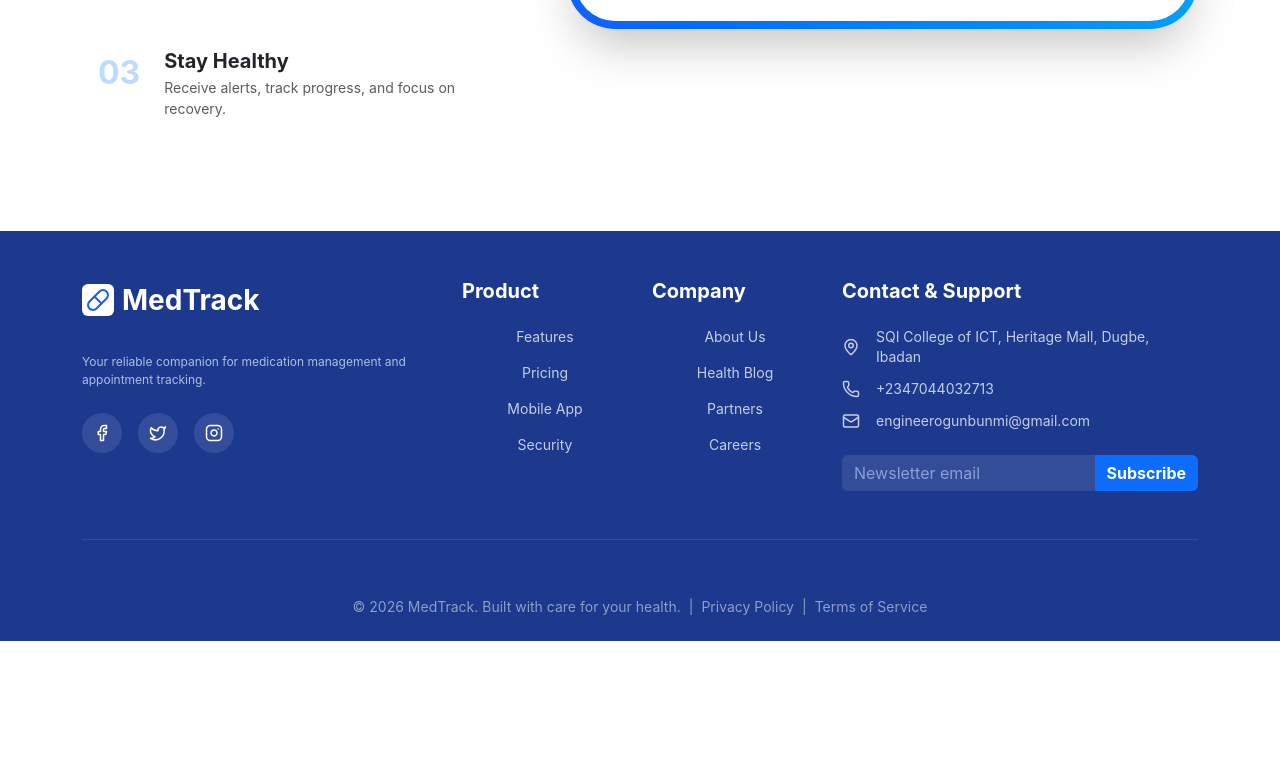
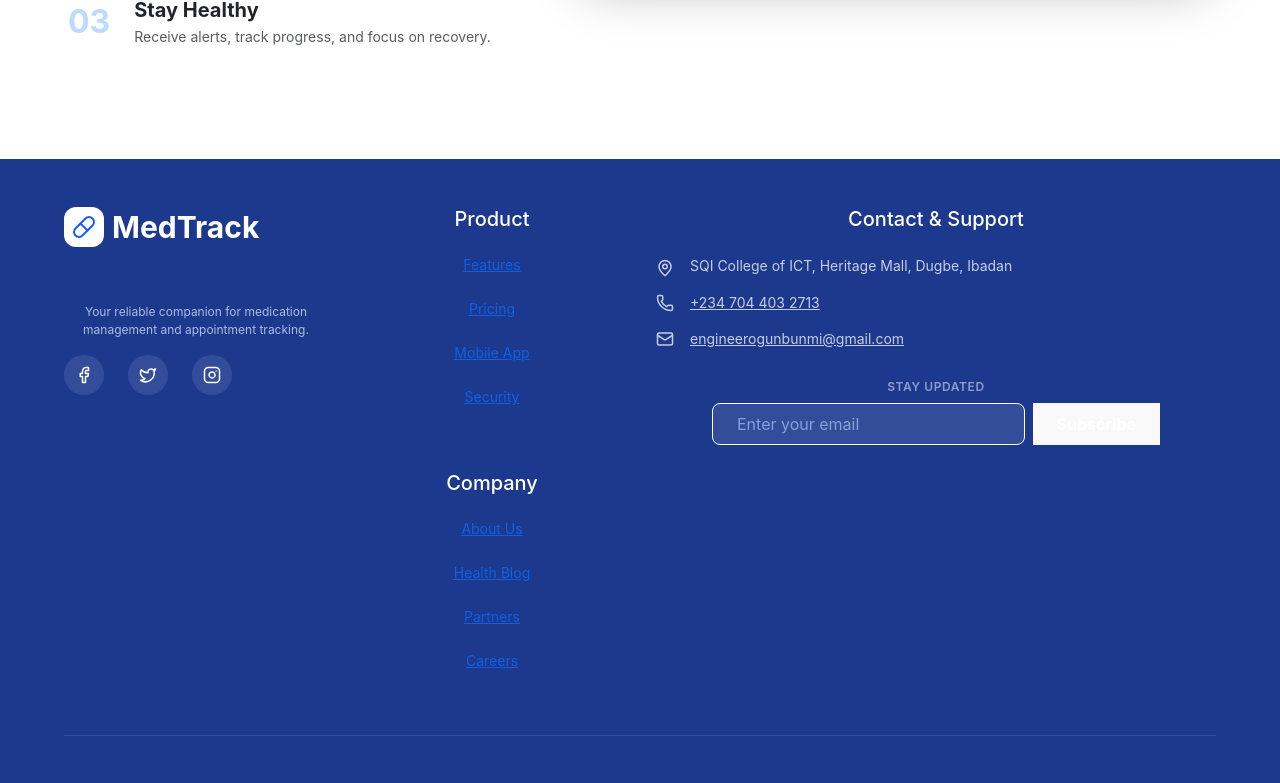
Before and after one commit to Jaysmart98/MedReminder, a React (Vite) app in the folder Frontend/: page / in a window 1280 px wide. Shown: the part 2000-2783 px from the top of the page. Before the commit the page ends 2641 px from the top, so only its background shows below. Built offline with nearby package versions, Linux system fonts and the light colour scheme.

Commit message:
Social media reachout links added. CSS Styling for responsiveness

```diff
--- a/Frontend/src/Pages/LandingPage/LandingPage.jsx
+++ b/Frontend/src/Pages/LandingPage/LandingPage.jsx
@@ -189,7 +189,116 @@ const LandingPage = () => {
       </section>
 
       {/* Standardized Footer */}
-      <footer id="contact" className="bg-blue-900 text-white pt-5 pb-4 mt-auto">
+       <footer id="contact" className="bg-blue-900 text-white pt-12 pb-6 mt-auto">
+      <div className="container px-4 mx-auto">
+        <div className="grid grid-cols-1 md:grid-cols-2 lg:grid-cols-4 gap-8 mb-12">
+
+          {/* Brand Section */}
+          <div className="flex flex-col items-center md:items-start text-center md:text-left">
+            <div className="flex items-center gap-2 font-bold text-3xl mb-4">
+              <div className="bg-white p-2 rounded-xl text-blue-600">
+                <Pill size={24} />
+              </div>
+              <span>MedTrack</span>
+            </div>
+            <p className="text-blue-100 opacity-75 mb-6 max-w-sm">
+              Your reliable companion for medication management and appointment tracking.
+            </p>
+            <div className="flex gap-4 justify-center md:justify-start">
+              {[
+                { icon: <Facebook size={18} />, href: "https://www.facebook.com/share/1aizWy3wTW/?mibextid=wwXIfr" },
+                { icon: <Twitter size={18} />, href: "https://x.com/jaysmart98" },
+                { icon: <Instagram size={18} />, href: "https://www.instagram.com/king__jhay111" }
+              ].map((social, idx) => (
+                <a
+                  key={idx}
+                  href={social.href}
+                  target="_blank"
+                  rel="noopener noreferrer"
+                  className="w-10 h-10 rounded-full bg-white bg-opacity-10 flex items-center justify-center text-white hover:bg-white hover:text-blue-900 transition-all duration-300 transform hover:scale-110"
+                >
+                  {social.icon}
+                </a>
+              ))}
+            </div>
+          </div>
+
+          {/* Links Section 1 - Product */}
+          <div className="text-center md:text-left grid grid-cols-2 md:grid-cols-1 gap-4">
+            <div>
+              <h5 className="font-bold text-lg mb-4 text-white">Product</h5>
+              <ul className="space-y-3 opacity-75 text-sm list-none p-0">
+                <li><a href="#" className="hover:text-white hover:opacity-100 transition-opacity no-underline text-blue-100">Features</a></li>
+                <li><a href="#" className="hover:text-white hover:opacity-100 transition-opacity no-underline text-blue-100">Pricing</a></li>
+                <li><a href="#" className="hover:text-white hover:opacity-100 transition-opacity no-underline text-blue-100">Mobile App</a></li>
+                <li><a href="#" className="hover:text-white hover:opacity-100 transition-opacity no-underline text-blue-100">Security</a></li>
+              </ul>
+            </div>
+
+            {/* Links Section 2 - Company (Nested for mobile side-by-side) */}
+            <div className="md:mt-6">
+              <h5 className="font-bold text-lg mb-4 text-white">Company</h5>
+              <ul className="space-y-3 opacity-75 text-sm list-none p-0">
+                <li><a href="#" className="hover:text-white hover:opacity-100 transition-opacity no-underline text-blue-100">About Us</a></li>
+                <li><a href="#" className="hover:text-white hover:opacity-100 transition-opacity no-underline text-blue-100">Health Blog</a></li>
+                <li><a href="#" className="hover:text-white hover:opacity-100 transition-opacity no-underline text-blue-100">Partners</a></li>
+                <li><a href="#" className="hover:text-white hover:opacity-100 transition-opacity no-underline text-blue-100">Careers</a></li>
+              </ul>
+            </div>
+          </div>
+
+          {/* Contact Section */}
+          <div className="text-center md:text-left lg:col-span-2">
+            <h5 className="font-bold text-lg mb-4 text-white">Contact & Support</h5>
+            <div className="space-y-4 opacity-75 text-sm mb-6">
+              <div className="flex items-start md:items-center justify-center md:justify-start gap-3">
+                <MapPin size={18} className="shrink-0 mt-1 md:mt-0" />
+                <span>SQI College of ICT, Heritage Mall, Dugbe, Ibadan</span>
+              </div>
+              <div className="flex items-center justify-center md:justify-start gap-3">
+                <Phone size={18} className="shrink-0" />
+                <a href="tel:+2347044032713" className="text-white no-underline">+234 704 403 2713</a>
+              </div>
+              <div className="flex items-center justify-center md:justify-start gap-3">
+                <Mail size={18} className="shrink-0" />
+                <a href="mailto:engineerogunbunmi@gmail.com" className="text-white no-underline">engineerogunbunmi@gmail.com</a>
+              </div>
+            </div>
+
+            {/* Newsletter */}
+            <div className="max-w-md mx-auto md:mx-0">
+              <label className="block text-xs font-semibold uppercase tracking-wider mb-2 opacity-50">Stay Updated</label>
+              <div className="flex flex-col sm:flex-row gap-2">
+                <input
+                  type="email"
+                  className="flex-grow bg-white bg-opacity-10 border border-white border-opacity-20 rounded-lg px-4 py-2 text-white placeholder-blue-200 focus:outline-none focus:ring-2 focus:ring-blue-400 text-sm"
+                  placeholder="Enter your email"
+                />
+                <button className="bg-blue-500 hover:bg-blue-400 text-white px-6 py-2 rounded-lg font-bold transition-colors text-sm whitespace-nowrap">
+                  Subscribe
+                </button>
+              </div>
+            </div>
+          </div>
+        </div>
+
+        {/* Bottom Bar */}
+        <div className="border-top border-white border-opacity-10 pt-8 mt-8 text-center">
+          <div className="flex flex-col md:flex-row justify-between items-center gap-4 text-xs opacity-60">
+            <p className="mb-0">
+              © {new Date().getFullYear()} MedTrack. Built with care for your health.
+            </p>
+            <div className="flex gap-4">
+              <a href="#" className="text-white no-underline hover:opacity-100">Privacy Policy</a>
+              <span className="opacity-30">|</span>
+              <a href="/termsofservice" className="text-white no-underline hover:opacity-100">Terms of Service</a>
+            </div>
+          </div>
+        </div>
+      </div>
+
+    </footer>
+      {/* <footer id="contact" className="bg-blue-900 text-white pt-5 pb-4 mt-auto">
         <div className="container">
           <div className="row g-4 mb-5">
             <div className="col-lg-4 col-md-6">
@@ -255,9 +364,15 @@ const LandingPage = () => {
             </p>
           </div>
         </div>
-      </footer>
+      </footer> */}
 
       <style>{`
+
+       .container { max-width: 1200px; }
+        @media (max-width: 768px) {
+          .container { padding-left: 1.5rem; padding-right: 1.5rem; }
+        }
+
         @keyframes float {
           0%, 100% { transform: translateY(0px); }
           50% { transform: translateY(-20px); }
```
